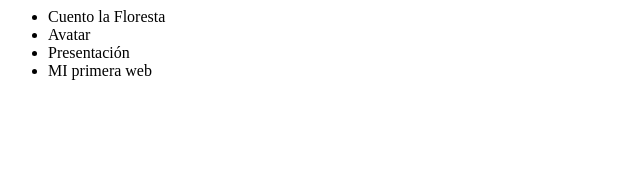
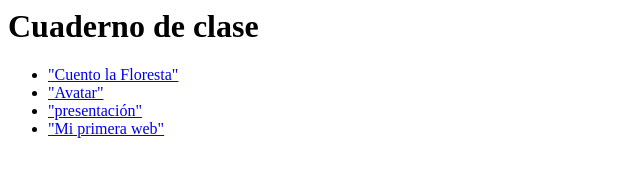
Before and after one commit to brenybian01/Cuaderno-de-clase, a plain HTML site: page index.html in a window 1280 px wide. Shown: the whole page, without its empty margins (0-640 px from the left). Drawn offline with Linux system fonts and the light colour scheme.

Commit message:
Update index.html

```diff
--- a/index.html
+++ b/index.html
@@ -1,15 +1,18 @@
-<html>
+<html lang="es">
   <head>
     <title>
-      "Cuaderno de clase"
+    indice
     </title>
   </head>
   <body>
+    <header>
+      <h1>Cuaderno de clase</h1>
+    </header>
     <ul>
-      <li>Cuento la Floresta</li>
-      <li>Avatar</li>
-      <li>Presentación</li>
-      <li>MI primera web</li>
+      <li><a href="Cuento la Floresta.html"> "Cuento la Floresta" </a></li>
+      <li><a href="Avatar.html"> "Avatar"</a></li>
+      <li><a href="Presentación.html"> "presentación"</a></li>
+      <li><a href="Mi primera web.html"> "Mi primera web"</a></li>
     </ul>
   </body>
 </html>
```
